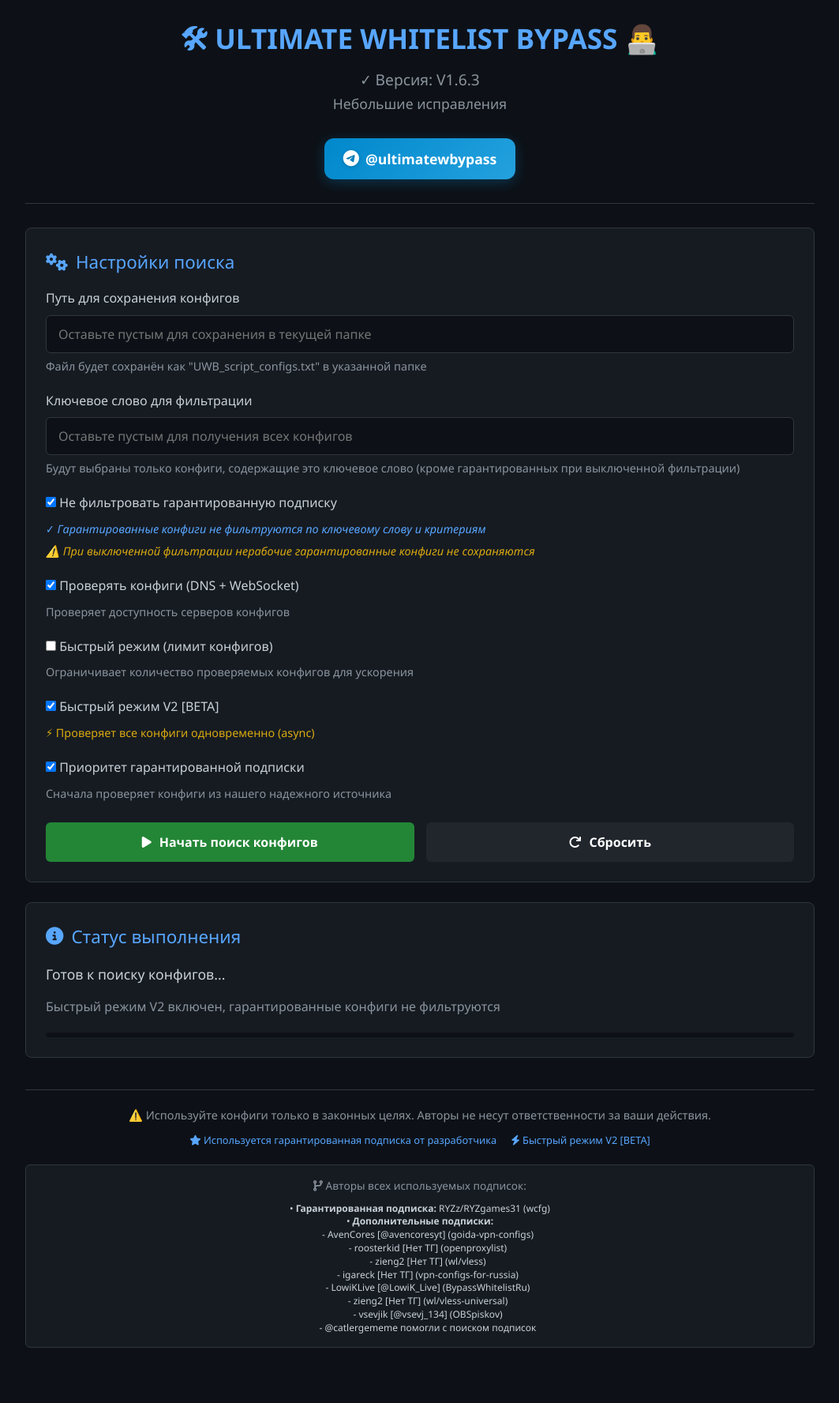
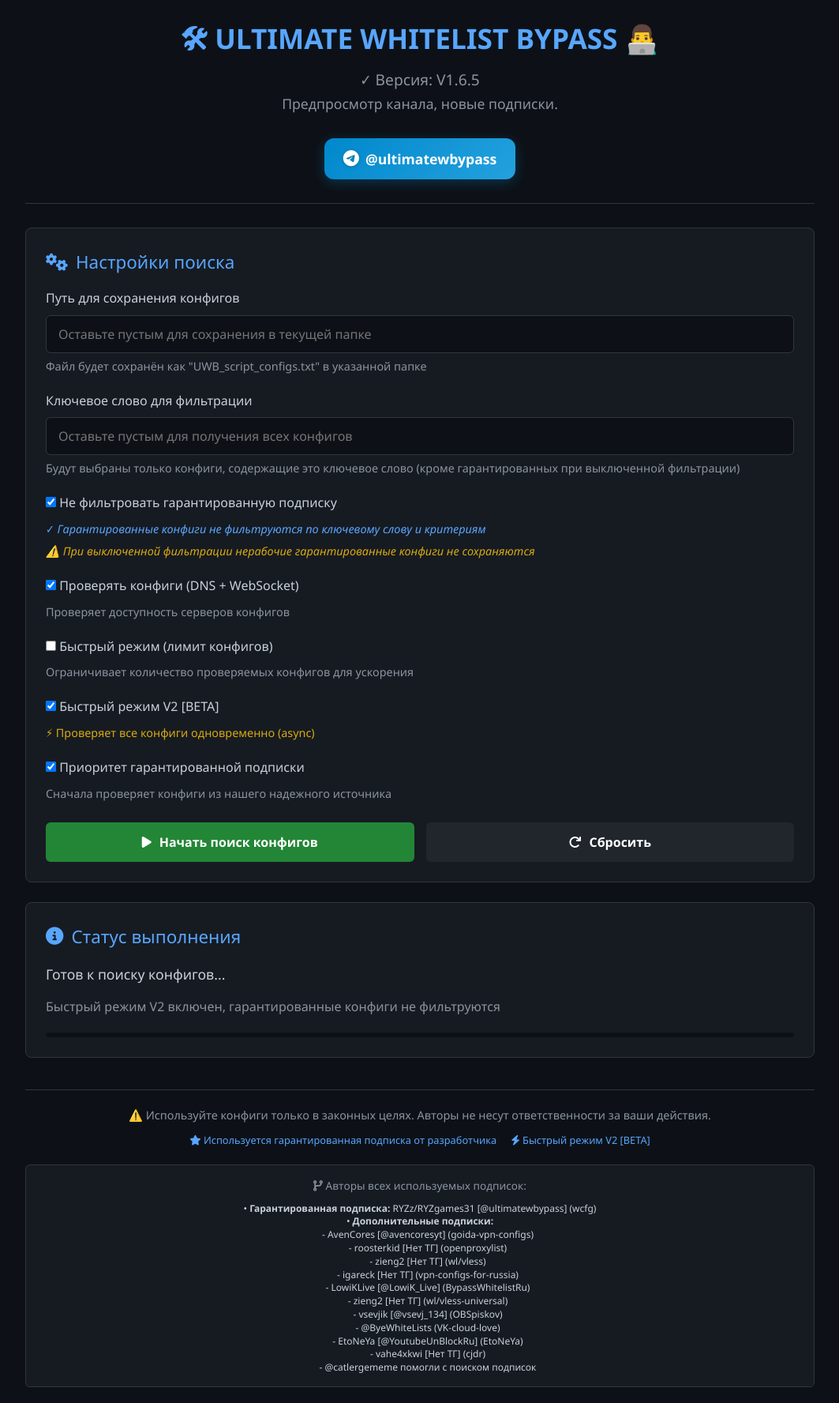
Before and after one commit to RYZgames31/UWB, a plain HTML site: page index.html in a window 1280 px wide. Shown: the whole page at 79% size, without its empty margins (108-1171 px from the left). Before the commit the page ends 1726 px from the top, so only its background shows below. Drawn offline with Linux system fonts and the light colour scheme.

Commit message:
Update index.html

```diff
--- a/index.html
+++ b/index.html
@@ -403,8 +403,8 @@
     <div class="container">
         <header>
             <h1>🛠 ULTIMATE WHITELIST BYPASS 👨‍💻</h1>
-            <div class="version">✓ Версия: V1.6.3</div>
-            <div class="sub_version">Небольшие исправления</div>
+            <div class="version">✓ Версия: V1.6.5</div>
+            <div class="sub_version">Предпросмотр канала, новые подписки.</div>
             <div class="credits-container">
                 <a href="https://t.me/s/ultimatewbypass" target="_blank" class="telegram-btn">
                     <i class="fab fa-telegram"></i>
@@ -525,7 +525,7 @@
                     <i class="fas fa-code-branch"></i> Авторы всех используемых подписок:
                 </p>
                 <div style="font-size: 0.75rem; color: #c9d1d9; line-height: 1.4;">
-                    <p>• <strong>Гарантированная подписка:</strong> RYZz/RYZgames31 (wcfg)</p>
+                    <p>• <strong>Гарантированная подписка:</strong> RYZz/RYZgames31 [@ultimatewbypass] (wcfg)</p>
                     <p>• <strong>Дополнительные подписки:</strong></p>
                     <p style="margin-left: 20px;">- AvenCores [@avencoresyt] (goida-vpn-configs)</p>
                     <p style="margin-left: 20px;">- roosterkid [Нет ТГ] (openproxylist)</p>
@@ -534,6 +534,9 @@
                     <p style="margin-left: 20px;">- LowiKLive [@LowiK_Live] (BypassWhitelistRu)</p>
                     <p style="margin-left: 20px;">- zieng2 [Нет ТГ] (wl/vless-universal)</p>
                     <p style="margin-left: 20px;">- vsevjik [@vsevj_134] (OBSpiskov)</p>
+                    <p style="margin-left: 20px;">- @ByeWhiteLists (VK-cloud-love)</p>
+                    <p style="margin-left: 20px;">- EtoNeYa [@YoutubeUnBlockRu] (EtoNeYa)</p>
+                    <p style="margin-left: 20px;">- vahe4xkwi [Нет ТГ] (cjdr)</p>
                     <p style="margin-left: 20px;">- @catlergememe помогли с поиском подписок</p>
                 </div>
             </div>
@@ -556,7 +559,10 @@
             "https://raw.githubusercontent.com/igareck/vpn-configs-for-russia/refs/heads/main/Vless-Reality-White-Lists-Rus-Mobile.txt",
             "https://raw.githubusercontent.com/LowiKLive/BypassWhitelistRu/refs/heads/main/WhiteList-Bypass_Ru.txt",
             "https://raw.githubusercontent.com/zieng2/wl/main/vless_universal.txt",
-            "https://raw.githubusercontent.com/vsevjik/OBSpiskov/refs/heads/main/wwh"
+            "https://raw.githubusercontent.com/vsevjik/OBSpiskov/refs/heads/main/wwh",
+            "https://jsnegsukavsos.hb.ru-msk.vkcloud-storage.ru/love",
+            "https://etoneya.a9fm.site/1",
+            "https://s3c3.001.gpucloud.ru/vahe4xkwi/cjdr"
         ];
 
         function getAllSubscriptions(prioritizeGuaranteed = true) {
```
